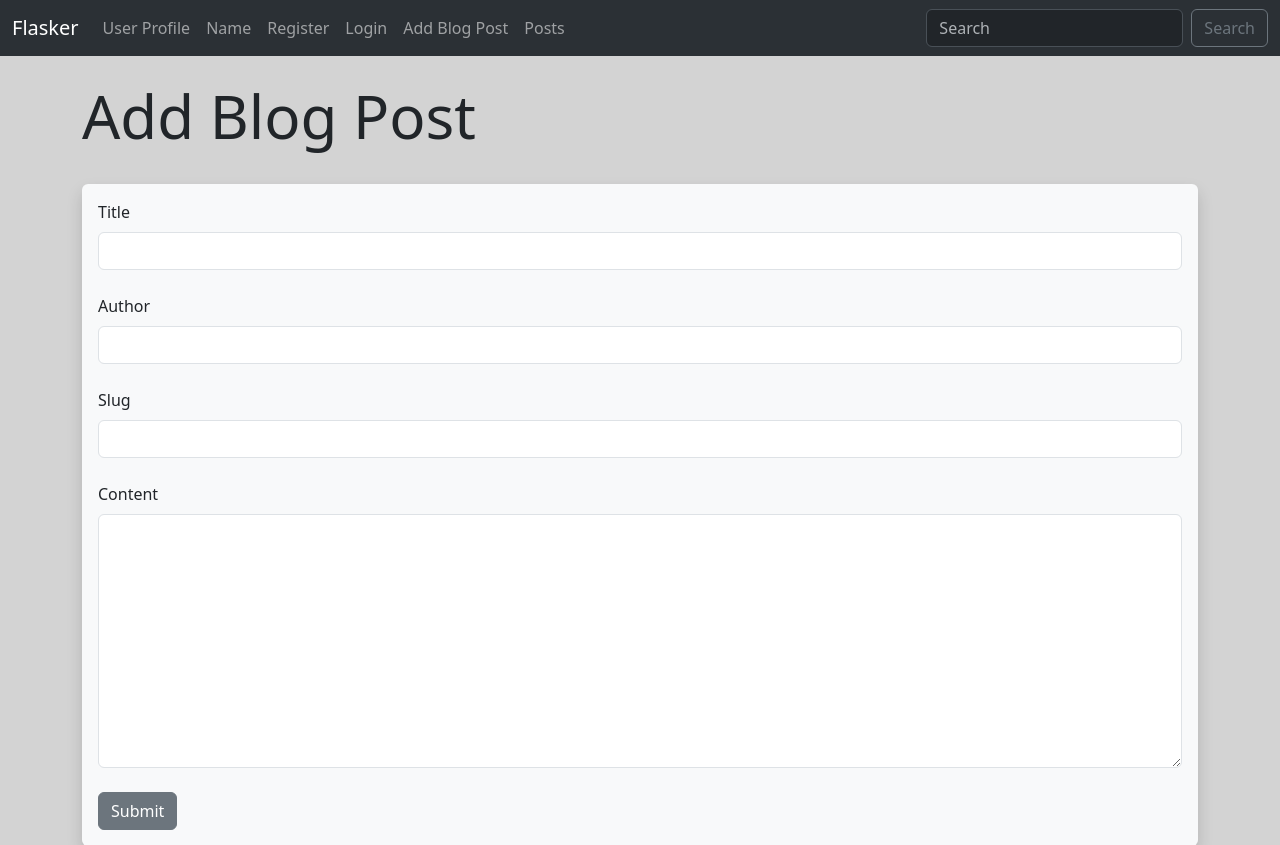
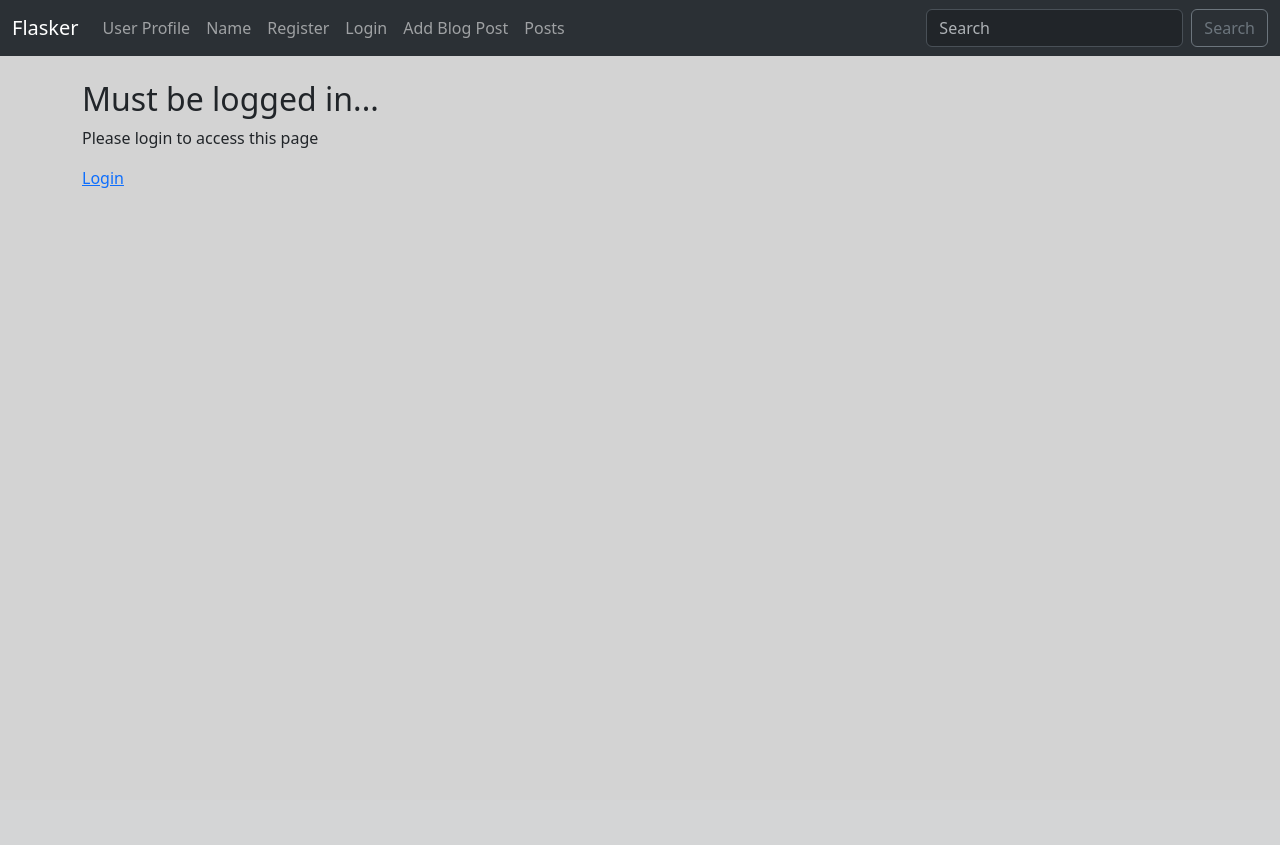
Before and after one commit to stryker2k2/flasker, a Flask app: page /add-post in a window 1280 px wide. Shown: the top 845 px of the page. After the commit the page ends 188 px from the top, so only its background shows below. Run offline with Flask 3, Linux system fonts and the light colour scheme; some libraries are stand-ins or nearby versions.

Commit message:
Locked down Add and Edit Post functionality to logged in users

```diff
--- a/hello.py
+++ b/hello.py
@@ -297,6 +297,7 @@ def get_current_date():
 
 # Post Page
 @app.route('/add-post', methods=['GET', 'POST'])
+# @login_required
 def add_post():
     form = PostForm()
     if form.validate_on_submit():
@@ -326,6 +327,7 @@ def post(id):
 
 # Edit Post
 @app.route('/posts/edit/<int:id>', methods=['GET', 'POST'])
+@login_required
 def edit_post(id):
     post = Posts.query.get_or_404(id)
     form = PostForm()
--- a/templates/add_post.html
+++ b/templates/add_post.html
@@ -7,6 +7,8 @@
         <button type="button" class="btn-close" data-bs-dismiss="alert" aria-label="Close"></button>
     </div>
 {% endfor %}
+
+{% if current_user.is_authenticated %}
 
 <h1>Add Blog Post</h1>
     <br/>
@@ -29,4 +31,10 @@
         </form>
     </div>
 
+{% else %}
+<h2>Must be logged in...</h2>
+<p>Please login to access this page</p>
+<a href="{{ url_for('login') }}">Login</a>
+{% endif %}
+
 {% endblock %}
```
